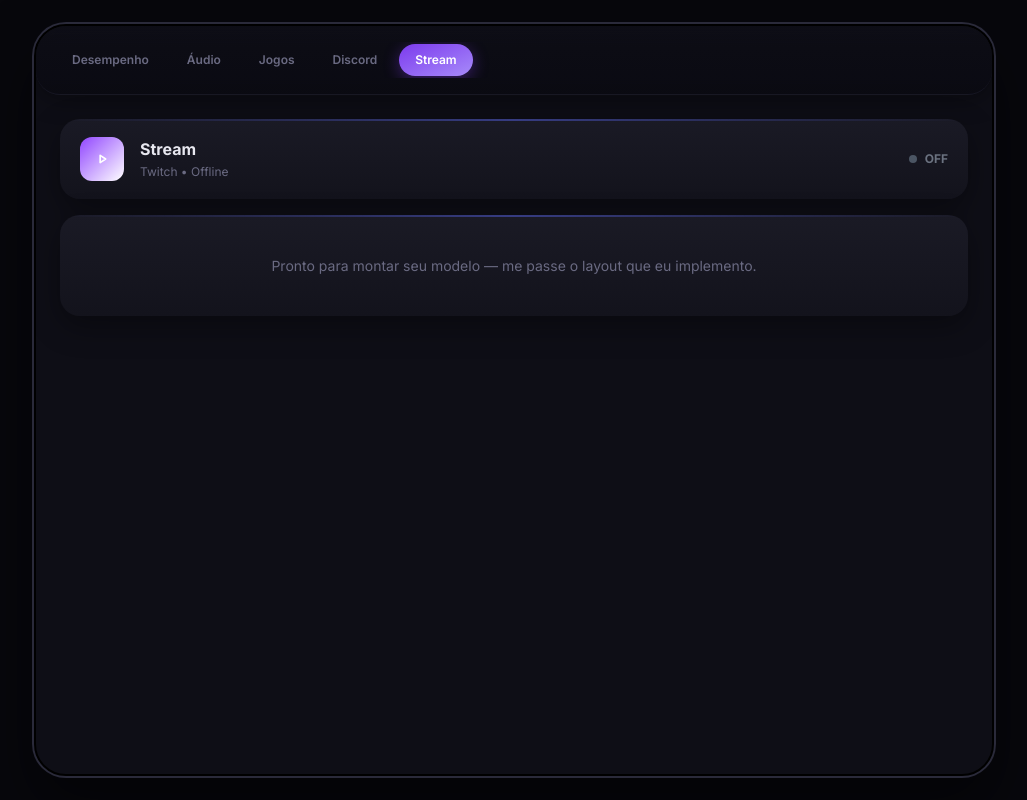
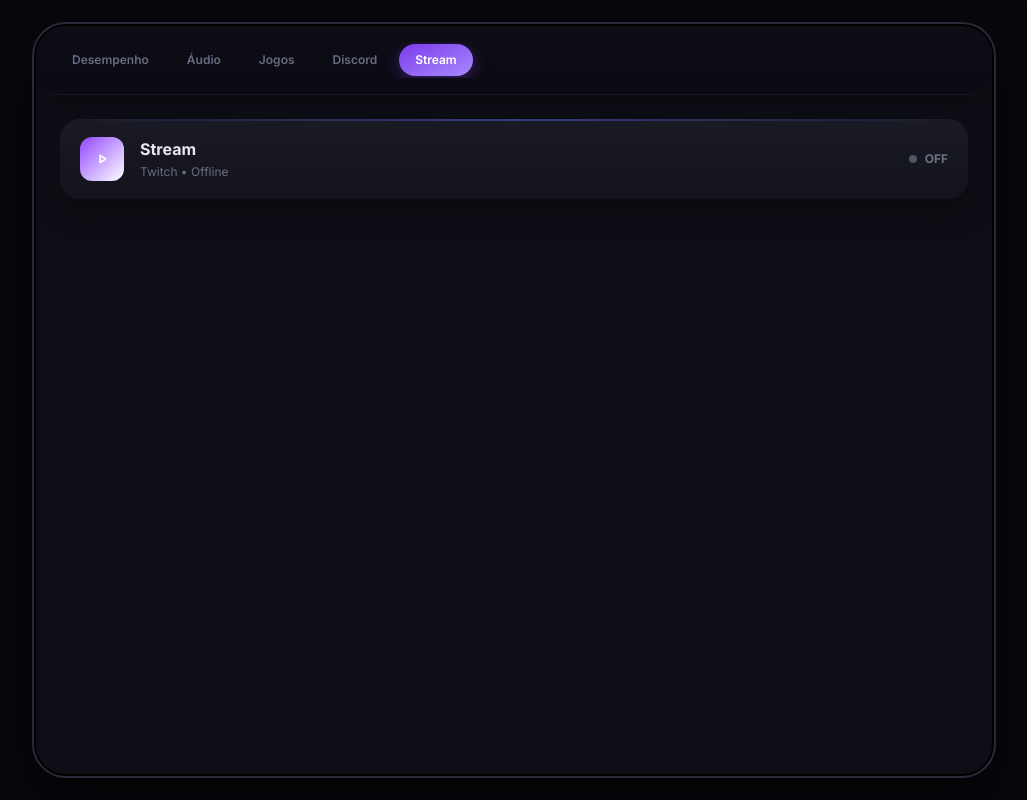
Before and after one commit to Vanz047/AppDeck, a React (Vite) app in the folder web/: page / in a window 1280 px wide. Both pictures are taken after a click on the button "Stream". Shown: the whole page, without its empty margins (126-1153 px from the left). Built offline with nearby package versions, Linux system fonts and the light colour scheme.

Commit message:
chore: stream — remove bloco de controles e estatísticas

```diff
--- a/web/src/components/tabs/StreamTab.tsx
+++ b/web/src/components/tabs/StreamTab.tsx
@@ -14,7 +14,6 @@ export function StreamTab() {
 
   return (
     <div className="discord-panel">
-      {/* Header Card */}
       <div className="discord-card">
         <div className="logo" style={{ background: `linear-gradient(135deg, ${currentPlatform?.color}, #fff)` }}>
           <svg viewBox="0 0 24 24" fill="none" stroke="currentColor" strokeWidth="2" strokeLinecap="round" strokeLinejoin="round">
@@ -32,13 +31,6 @@ export function StreamTab() {
           </span>
         </div>
       </div>
-
-      {/* Placeholder para o modelo */}
-      <div className="discord-card" style={{ gridTemplateColumns: '1fr', textAlign: 'center', padding: '40px 20px' }}>
-        <p style={{ color: 'var(--muted)', fontSize: '14px' }}>
-          Pronto para montar seu modelo — me passe o layout que eu implemento.
-        </p>
-      </div>
     </div>
   )
 }
```
